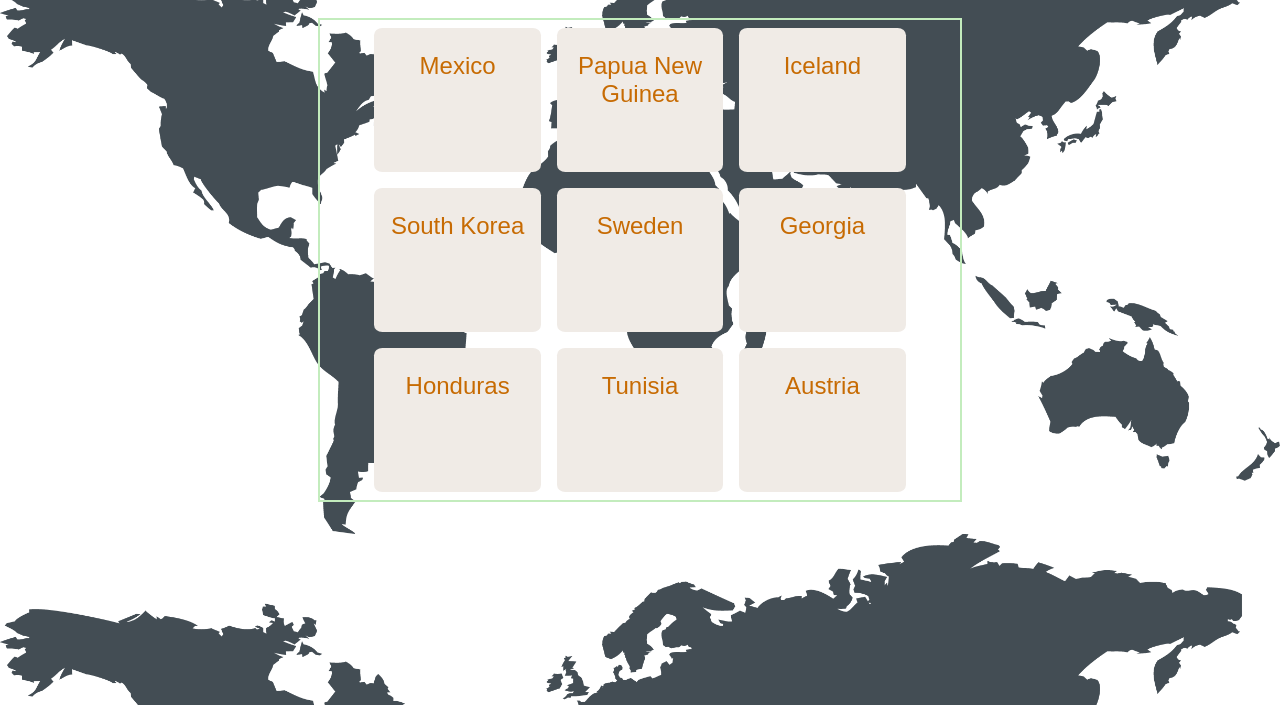
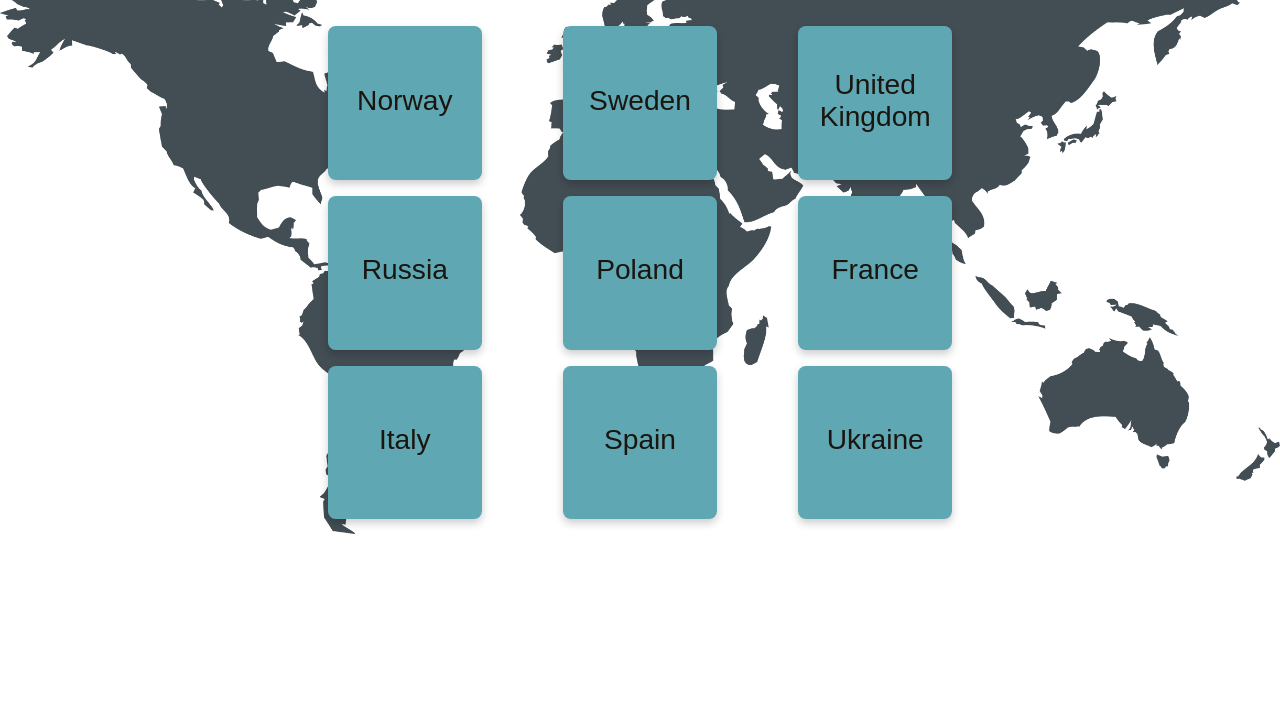
Before and after one commit to Saruwatarii/Flashcard-Memory-Game, a plain HTML site: page index.html in a window 1280 px wide. Shown: the part 95-800 px from the top of the page. Drawn offline with Linux system fonts and the light colour scheme.

Commit message:
Added flip transition on the cards, which will work when the user hovers the crusor over the card. Added question and answeres on each side. Added example img on how it looks.

```diff
--- a/css/style.css
+++ b/css/style.css
@@ -1,10 +1,12 @@
 body {
   background-image: url("../img/world.png");
   background-size: cover;
+  background-repeat: no-repeat;
+  position: relative;
 }
 
 .title-capital {
-  color: lightslategrey;
+  color: rgb(26, 21, 15);
   font-size: 2.5em;
   display: flex;
   justify-content: center;
@@ -14,24 +16,69 @@ body {
   flex-flow: row wrap;
   margin: 0 auto;
   width: 50vw;
+  height: 50vh;
   display: flex;
-  justify-content: center;
-  align-items: center;
+  justify-content: space-between;
+
   font-family: "Montserrat", sans-serif;
-  border: 2px solid #c3ecbd;
 }
 
 .card {
-  width: 13vw;
-  height: 10vw;
-  padding-bottom: 1em;
-  margin: 0.5em 0.5em 0.5em 0.5em;
-  background: rgb(240, 235, 230);
+  width: 12vw;
+  height: 12vw;
+  margin: 0.5em;
+}
+.card-inner {
+  position: relative;
+  width: 100%;
+  height: 100%;
+  transition: transform 0.6s;
+  transform-style: preserve-3d;
+  box-shadow: 0 4px 8px 0 rgba(0, 0, 0, 0.2);
   border-radius: 5%;
 }
 
-.card p {
+.front,
+.back {
+  position: absolute;
+  width: 100%;
+  height: 100%;
+  background: rgb(95 167 179);
+  border-radius: 5%;
+  -webkit-backface-visibility: hidden;
+  backface-visibility: hidden;
+}
+
+.front,
+.back p {
+  align-items: center;
   text-align: center;
-  color: rgb(199, 107, 3);
-  font-size: 1.5em;
+  color: rgb(26, 21, 15);
+  font-size: 2.2vw;
 }
+
+.front p {
+  position: absolute;
+  font-size: 2.2vw;
+  top: 30%;
+  left: 50%;
+  transform: translate(-50%, -50%);
+}
+
+.back {
+  background-color: #283b47;
+}
+
+.back p {
+  position: absolute;
+  font-size: 2.2vw;
+  top: 30%;
+  left: 50%;
+  transform: translate(-50%, -50%);
+  color: rgb(255, 255, 255);
+}
+
+.card:hover .card-inner,
+.back {
+  transform: rotateY(180deg);
+}
--- a/index.html
+++ b/index.html
@@ -10,17 +10,70 @@
   <body>
     <section class="quiz-area">
       <h1 class="title-capital">What is the capital of...</h1>
-      <section class="card-area">
-        <div class="card"><p>Mexico</p></div>
-        <div class="card"><p>Papua New Guinea</p></div>
-        <div class="card"><p>Iceland</p></div>
-        <div class="card"><p>South Korea</p></div>
-        <div class="card"><p>Sweden</p></div>
-        <div class="card"><p>Georgia</p></div>
-        <div class="card"><p>Honduras</p></div>
-        <div class="card"><p>Tunisia</p></div>
-        <div class="card"><p>Austria</p></div>
-      </section>
+      <div class="card-area">
+        <div class="card card1">
+          <div class="card-inner">
+            <div class="front front1"><p>Norway</p></div>
+            <div class="back back1"><p>Oslo</p></div>
+          </div>
+        </div>
+
+        <div class="card card2">
+          <div class="card-inner">
+            <div class="front front2"><p>Sweden</p></div>
+            <div class="back back2"><p>Stockholm</p></div>
+          </div>
+        </div>
+
+        <div class="card card3">
+          <div class="card-inner">
+            <div class="front front3"><p>United Kingdom</p></div>
+            <div class="back back3"><p>London</p></div>
+          </div>
+        </div>
+
+        <div class="card card4">
+          <div class="card-inner">
+            <div class="front front4"><p>Russia</p></div>
+            <div class="back back4"><p>Moscow</p></div>
+          </div>
+        </div>
+
+        <div class="card card5">
+          <div class="card-inner">
+            <div class="front front5"><p>Poland</p></div>
+            <div class="back back5"><p>Warsaw</p></div>
+          </div>
+        </div>
+
+        <div class="card card6">
+          <div class="card-inner">
+            <div class="front front6"><p>France</p></div>
+            <div class="back back6"><p>Paris</p></div>
+          </div>
+        </div>
+
+        <div class="card card7">
+          <div class="card-inner">
+            <div class="front front7"><p>Italy</p></div>
+            <div class="back back7"><p>Rome</p></div>
+          </div>
+        </div>
+
+        <div class="card card8">
+          <div class="card-inner">
+            <div class="front front8"><p>Spain</p></div>
+            <div class="back back8"><p>Madrid</p></div>
+          </div>
+        </div>
+
+        <div class="card card9">
+          <div class="card-inner">
+            <div class="front front9"><p>Ukraine</p></div>
+            <div class="back back9"><p>Kiev</p></div>
+          </div>
+        </div>
+      </div>
     </section>
   </body>
 </html>
```
Also changed, not shown: img/flashcard_memory_game.png (added), img/flashcard_memory_game_flip.png (added).
